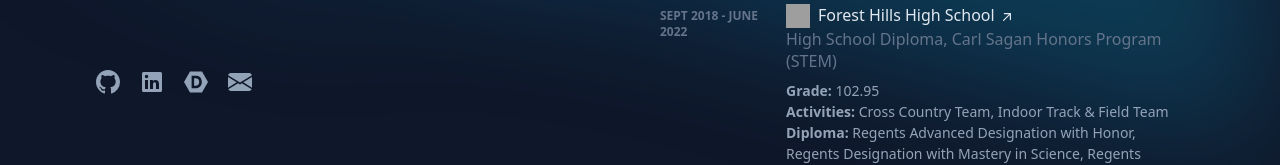
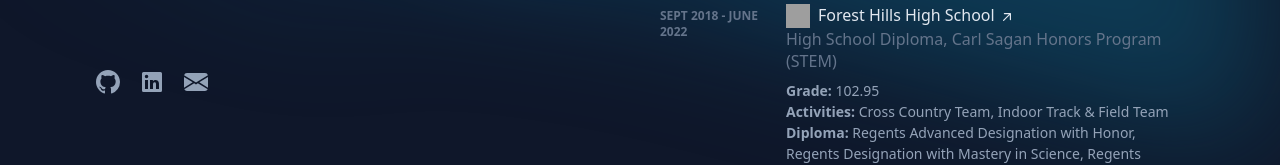
Before and after one commit to Alan0893/v2, a React (Create React App) app: page / in a window 1280 px wide. Shown: the part 610-775 px from the top of the page. Built offline with nearby package versions, Linux system fonts and the light colour scheme; grey boxes are pictures that could not be loaded.

Commit message:
removed devpost

```diff
--- a/src/components/Header.js
+++ b/src/components/Header.js
@@ -137,20 +137,6 @@
         </li>
 
         <li className={Media}>
-          <a href='https://devpost.com/Alan0893' target='_blank' rel='noreferrer'>
-            <span className='sr-only'>Devpost</span>
-            <svg
-              xmlns='http://www.w3.org/2000/svg'
-              viewBox='0 0 24 24'
-              fill='currentColor'
-              className='h-6 w-6'
-            >
-              <path d="M6.002 1.61 0 12.004 6.002 22.39h11.996L24 12.004 17.998 1.61zm1.593 4.084h3.947c3.605 0 6.276 1.695 6.276 6.31 0 4.436-3.21 6.302-6.456 6.302H7.595zm2.517 2.449v7.714h1.241c2.646 0 3.862-1.55 3.862-3.861.009-2.569-1.096-3.853-3.767-3.853z"/>
-            </svg>
-          </a>
-        </li>
-
-        <li className={Media}>
           <a href='mailto:alanl07905@gmail.com' target='_blank' rel='noreferrer'>
             <span className='sr-only'>Mail</span>
             <svg
```
